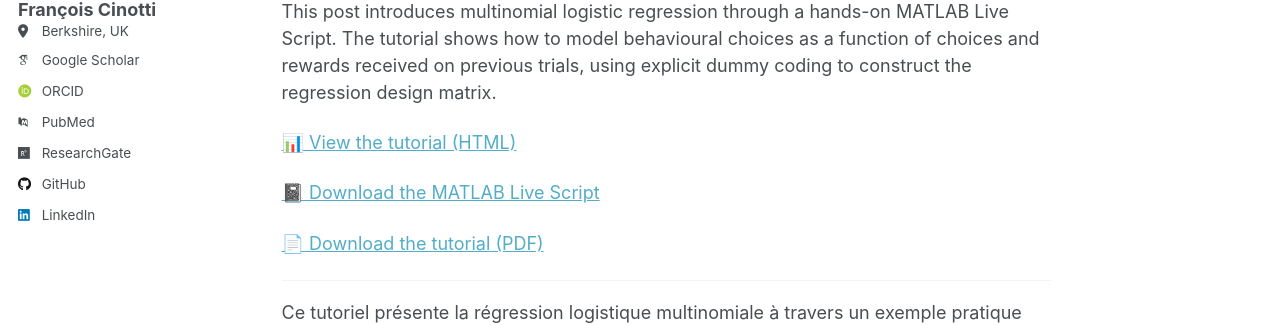
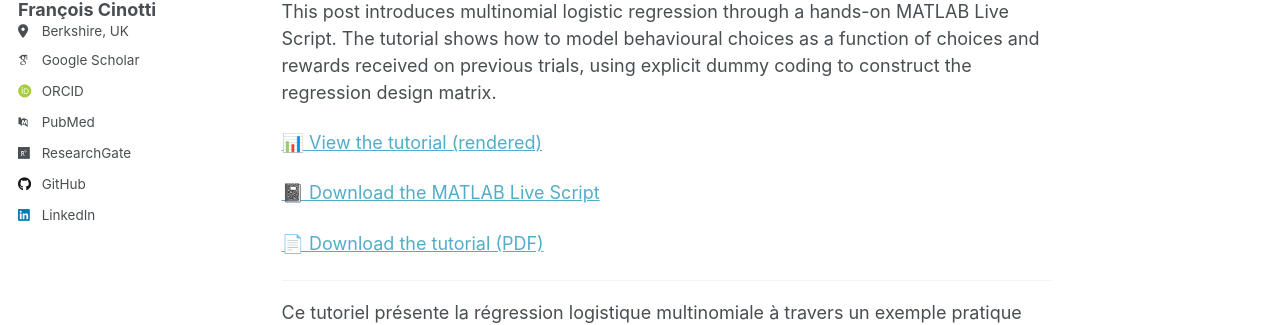
Before and after one commit to frct/frct.github.io, a Jekyll site: the page built from _posts/2026-09-20-multinomial-logistic-regression.md, in a window 1280 px wide and 900 px high. Shown: the part 285-610 px from the top of the window. Built offline with Jekyll 4.4.1, drawn with Linux system fonts in a browser that asks for light colours; some web fonts are replaced; a script that is not in the unit is left out.

Commit message:
Update tutorial link to rendered version

```diff
--- a/_posts/2026-09-20-multinomial-logistic-regression.md
+++ b/_posts/2026-09-20-multinomial-logistic-regression.md
@@ -15,7 +15,7 @@ tags:
 
 This post introduces multinomial logistic regression through a hands-on MATLAB Live Script. The tutorial shows how to model behavioural choices as a function of choices and rewards received on previous trials, using explicit dummy coding to construct the regression design matrix.
 
-[📊 View the tutorial (HTML)](/files/MultinomialLogisticRegression.html)
+[📊 View the tutorial (rendered)](https://frct.github.io/files/MultinomialLogisticRegression.html)
 
 [📓 Download the MATLAB Live Script](/files/MultinomialLogisticRegression.mlx)
 
```
